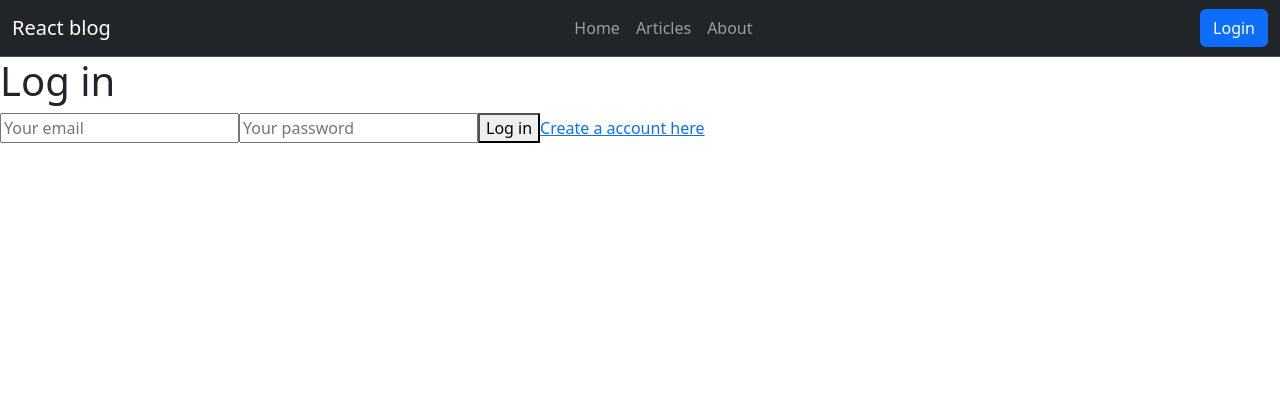
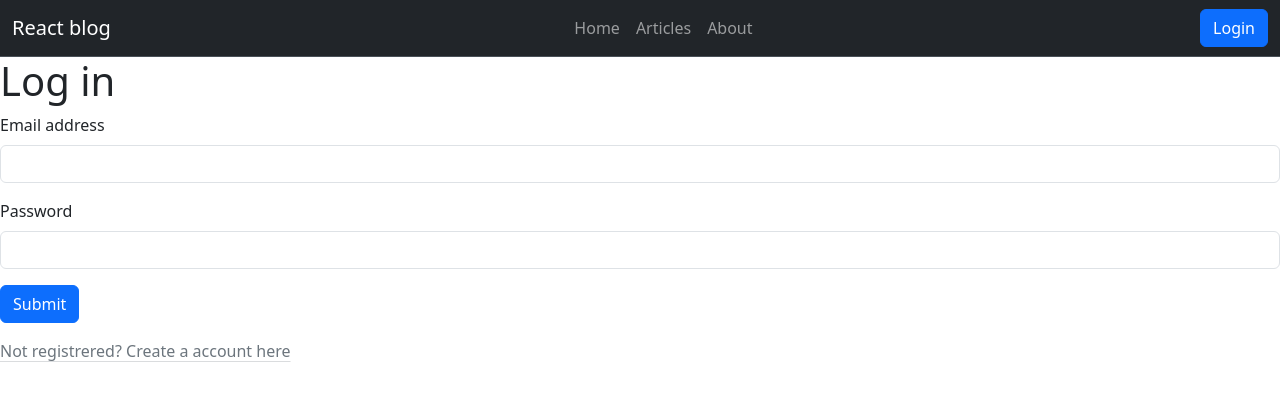
Before and after one commit to Netius/react-blog, a React (Create React App) app: page /login in a window 1280 px wide. Shown: the top 400 px of the page. Built offline with nearby package versions, Linux system fonts and the light colour scheme; no server answers.

Commit message:
Changed styling and add typescript

```diff
--- a/src/pages/LoginPage.tsx
+++ b/src/pages/LoginPage.tsx
@@ -11,7 +11,8 @@ const LoginPage = () => {
 
 
 
-  const logIn = async () => {
+  const logIn = async (event) => {
+    event.preventDefault();
     try {
         await signInWithEmailAndPassword(getAuth(), email, password);
         navigate("/articles");
@@ -25,11 +26,20 @@ const LoginPage = () => {
   return (
     <>
       <h1>Log in</h1>
-      {error && <p className='error'>{error}</p>}
-      <input placeholder='Your email' value={email} onChange={e => setEmail(e.target.value)} />
-      <input type='password' placeholder='Your password' value={password} onChange={e => setPassword(e.target.value)} />
-      <button type='button' onClick={logIn}>Log in</button>
-      <Link to={"/create-account"}>Create a account here</Link>
+      <form onSubmit={logIn} className='mb-3'>
+        <div className="mb-3">
+          <label htmlFor="userEmail" className="form-label">Email address</label>
+          <input type='email' id='userEmail' className="form-control" required value={email} onChange={e => setEmail(e.target.value)} />
+        </div>
+        <div className="mb-3">
+          <label htmlFor="userPassword" className="form-label">Password</label>
+          <input type='password' className="form-control" id="userPassword" required value={password} onChange={e => setPassword(e.target.value)} />
+        </div>
+        <button type="submit" className="btn btn-primary">Submit</button>
+      </form>
+      <Link className="link-secondary link-offset-2 link-underline-opacity-25 link-underline-opacity-100-hover" to={"/create-account"}>Not registrered? Create a account here</Link>
+      {error && <div className="mt-4 alert alert-danger" role="alert">{error}</div>}
+
     </>
   )
 }
```
